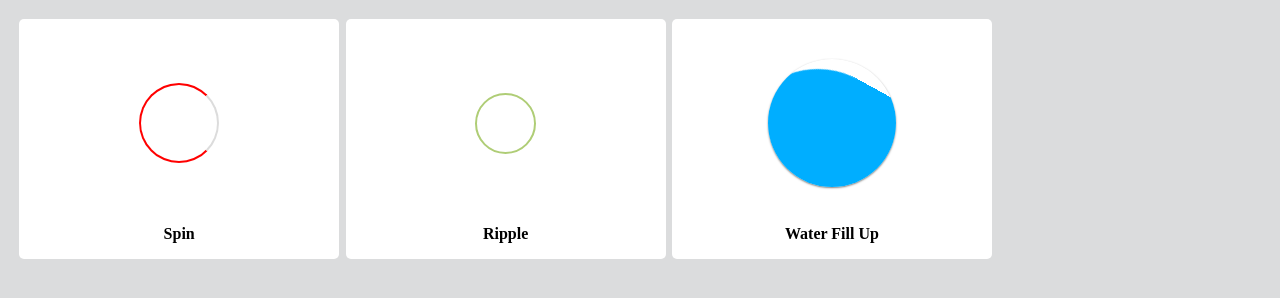
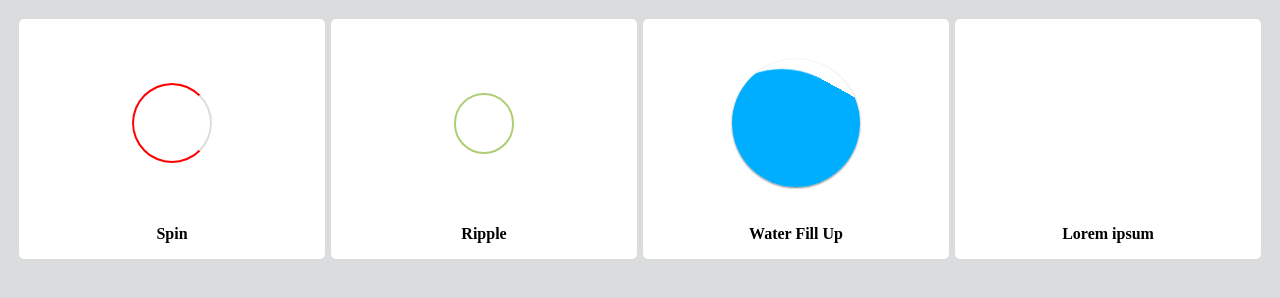
Before and after one commit to subhankar-das/loaders, a plain HTML site: page index.html in a window 1280 px wide. Drawn offline with Linux system fonts and the light colour scheme.

Commit message:
style changes

```diff
--- a/index.html
+++ b/index.html
@@ -31,6 +31,13 @@
       <h4 class="loader-title">Water Fill Up</h4>
     </div>
 
+    <!-- Box 3 -->
+    <div class="box">
+      <!-- loader 4 -->
+      <div class="loader- mb-2"></div>
+      <h4 class="loader-title">Lorem ipsum</h4>
+    </div>
+
   </div>
 
 </body>
--- a/styles.css
+++ b/styles.css
@@ -30,7 +30,7 @@ body {
   position: relative;
   background-color: #fff;
   border-radius: 5px;
-  width: 20rem;
+  width: 25%;
   height: 15rem;
   margin: 0.2em;
   display: flex;
```
